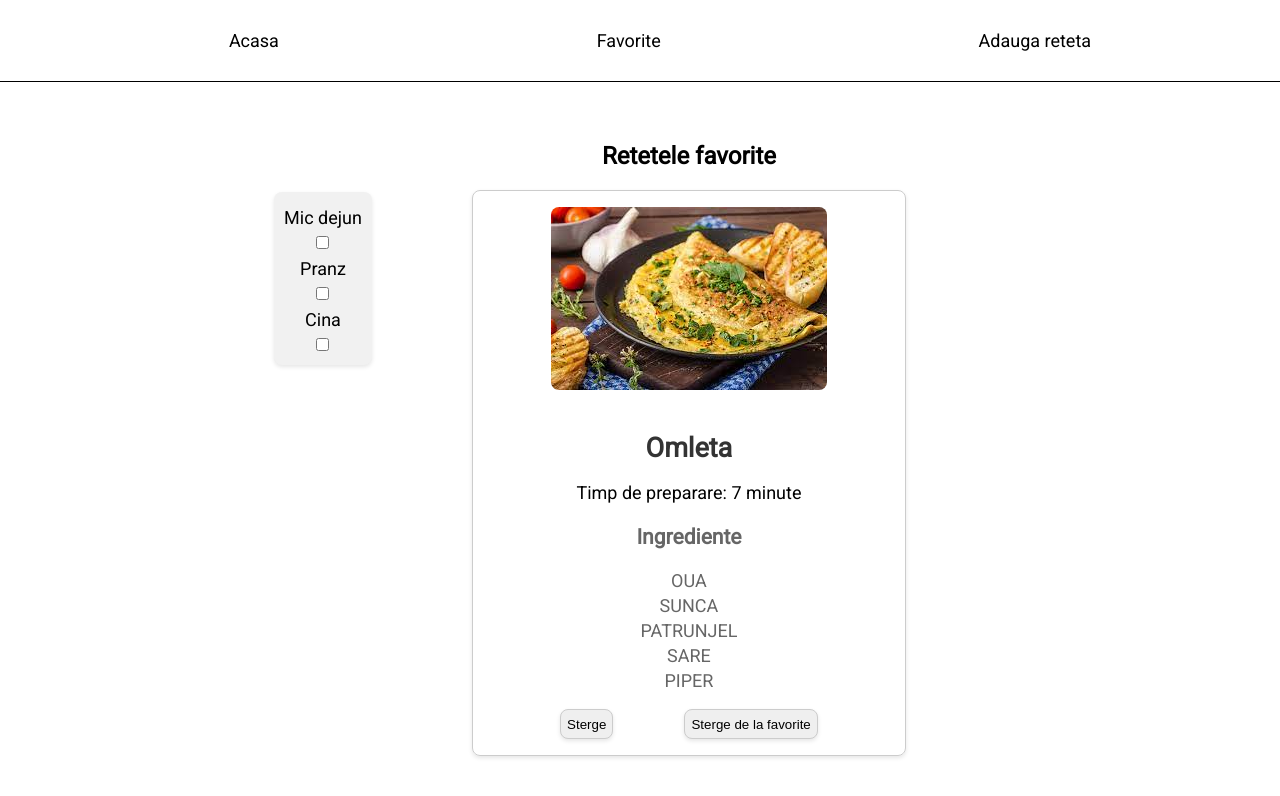
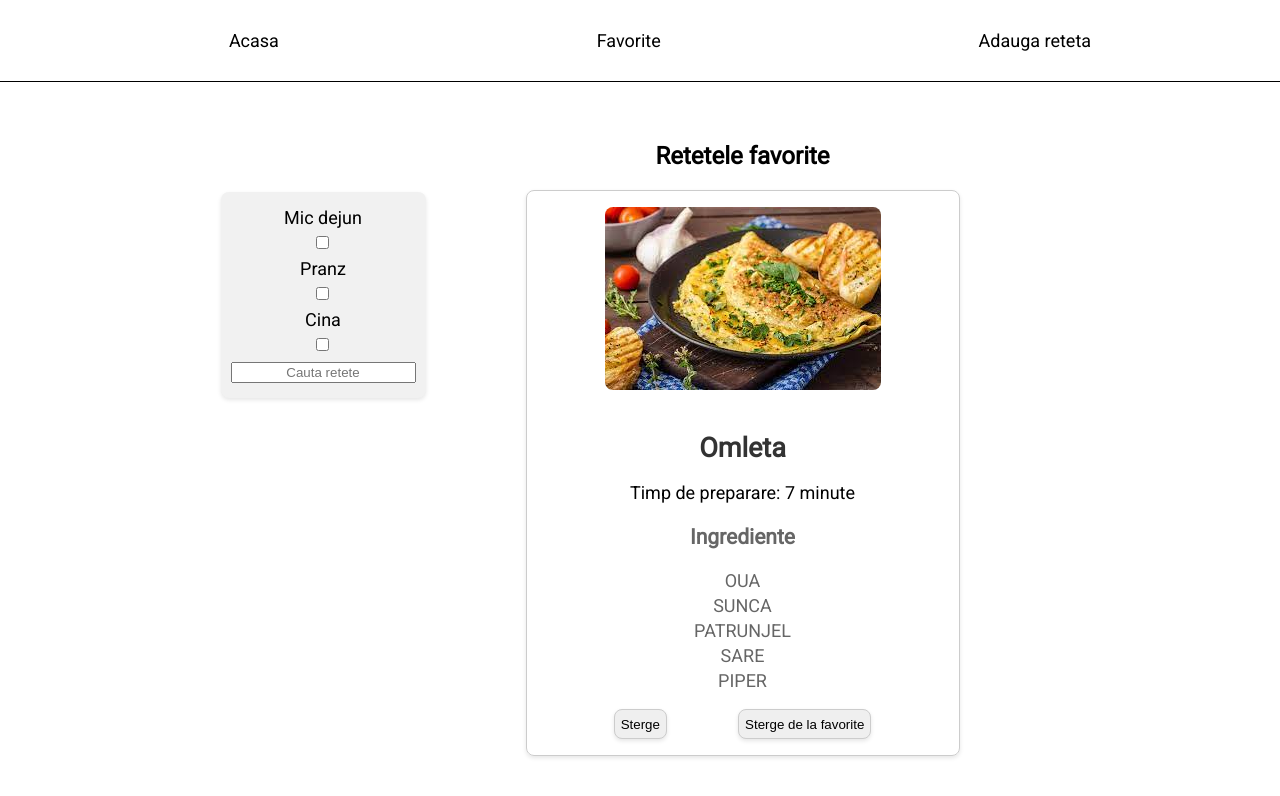
Before and after one commit to SilvestruGit/Proiect-Retete, a React (Create React App) app in the folder app_retete/: page /favorite in a window 1280 px wide. Shown: the top 796 px of the page. Built offline with nearby package versions, Linux system fonts and the light colour scheme.

Commit message:
adaugat functia de search in filtru

```diff
--- a/app_retete/src/App.css
+++ b/app_retete/src/App.css
@@ -189,3 +189,7 @@ a {
 input[type=checkbox] {
   cursor:pointer;
 }
+
+.search {
+  text-align: center;
+}
--- a/app_retete/src/App.js
+++ b/app_retete/src/App.js
@@ -16,6 +16,8 @@ function App() {
   const [filtruMicDejun, setFiltruMicDejun] = useState(false);
   const [filtruPranz, setFiltruPranz] = useState(false);
   const [filtruCina, setFiltruCina] = useState(false);
+
+  const [search, setSearch] = useState("");
 
   // const location = useLocation();
   // const isInfoPage = location.pathname.startsWith('/retete/');
@@ -37,6 +39,8 @@ function App() {
                     setFiltruCina={setFiltruCina}
                     setFiltruMicDejun={setFiltruMicDejun}
                     setFiltruPranz={setFiltruPranz}
+                    search={search}
+                    setSearch={setSearch}
                   />
                   <Home
                     retete={retete}
@@ -47,6 +51,7 @@ function App() {
                     setFiltruCina={setFiltruCina}
                     setFiltruMicDejun={setFiltruMicDejun}
                     setFiltruPranz={setFiltruPranz}
+                    search={search}
                   />
                 </div>
                 }
@@ -62,6 +67,8 @@ function App() {
                       setFiltruCina={setFiltruCina}
                       setFiltruMicDejun={setFiltruMicDejun}
                       setFiltruPranz={setFiltruPranz}
+                      search={search}
+                      setSearch={setSearch}
                     />
                     <Favorite
                       retete={retete}
@@ -69,6 +76,7 @@ function App() {
                       filtruCina={filtruCina}
                       filtruMicDejun={filtruMicDejun}
                       filtruPranz={filtruPranz}
+                      search={search}
                     />
                 </div>
                 }
--- a/app_retete/src/Components/Favorite.js
+++ b/app_retete/src/Components/Favorite.js
@@ -2,7 +2,8 @@ import Retete from "./Retete";
 
 const Favorite = ({
     retete, setRetete,
-    filtruCina, filtruMicDejun, filtruPranz
+    filtruCina, filtruMicDejun, filtruPranz,
+    search
     }) => {
 
     const handleDelete = (id) => {
@@ -31,7 +32,7 @@ const Favorite = ({
     return (
         <div>
             <Retete
-                retete={filteredRetete}
+                retete={filteredRetete.filter(r => {return r.nume.toLowerCase().includes(search.toLowerCase())})}
                 titlu={'Retetele favorite'}
                 handleDelete={handleDelete}
                 handleFavorit={handleFavorit}
--- a/app_retete/src/Components/Filtru.js
+++ b/app_retete/src/Components/Filtru.js
@@ -1,7 +1,9 @@
 
 const Filtru = ({
     filtruCina, filtruMicDejun, filtruPranz,
-    setFiltruCina, setFiltruMicDejun, setFiltruPranz}) => {
+    setFiltruCina, setFiltruMicDejun, setFiltruPranz,
+    search, setSearch
+}) => {
 
     return (
         <div className="filtru">
@@ -27,6 +29,15 @@ const Filtru = ({
                     value={filtruCina}
                     onChange={() => setFiltruCina(!filtruCina)}
                 />
+                <li>
+                    <input
+                        type="text"
+                        className="search"
+                        value={search}
+                        onChange={(e) => setSearch(e.target.value)}
+                        placeholder="Cauta retete"
+                    />
+                </li>
             </ul>
         </div>
     )
--- a/app_retete/src/Components/Home.js
+++ b/app_retete/src/Components/Home.js
@@ -4,6 +4,7 @@ import { useEffect } from "react";
 const Home = ({
     retete, setRetete,
     filtruCina, filtruMicDejun, filtruPranz,
+    search,
     }) => {
 
     const handleDelete = (id) => {
@@ -40,7 +41,7 @@ const Home = ({
                         reteta.cina === filtruCina
             }) ?
                 <Retete
-                    retete={filteredRetete}
+                    retete={filteredRetete.filter(r => {return r.nume.toLowerCase().includes(search.toLowerCase())})}
                     titlu={'Toate retetele'}
                     handleDelete={handleDelete}
                     handleFavorit={handleFavorit}
--- a/app_retete/src/Components/Info.js
+++ b/app_retete/src/Components/Info.js
@@ -17,12 +17,6 @@ let Info = ({retete}) => {
                 </ul>
             </div>
             <p>{reteta.descriere}</p>
-            {/* <div className="butoaneFavorit" key={reteta.id}>
-                <button className="stergeReteta" onClick={() => handleDelete(reteta.id)}>Sterge</button>
-                <button className="butonFav" onClick={() => handleFavorit(reteta.id)}>
-                    {reteta.favorit ? 'Sterge de la favorite' : 'Adauga la favorite'}
-                </button>
-            </div> */}
         </div>
     );
 }
```
